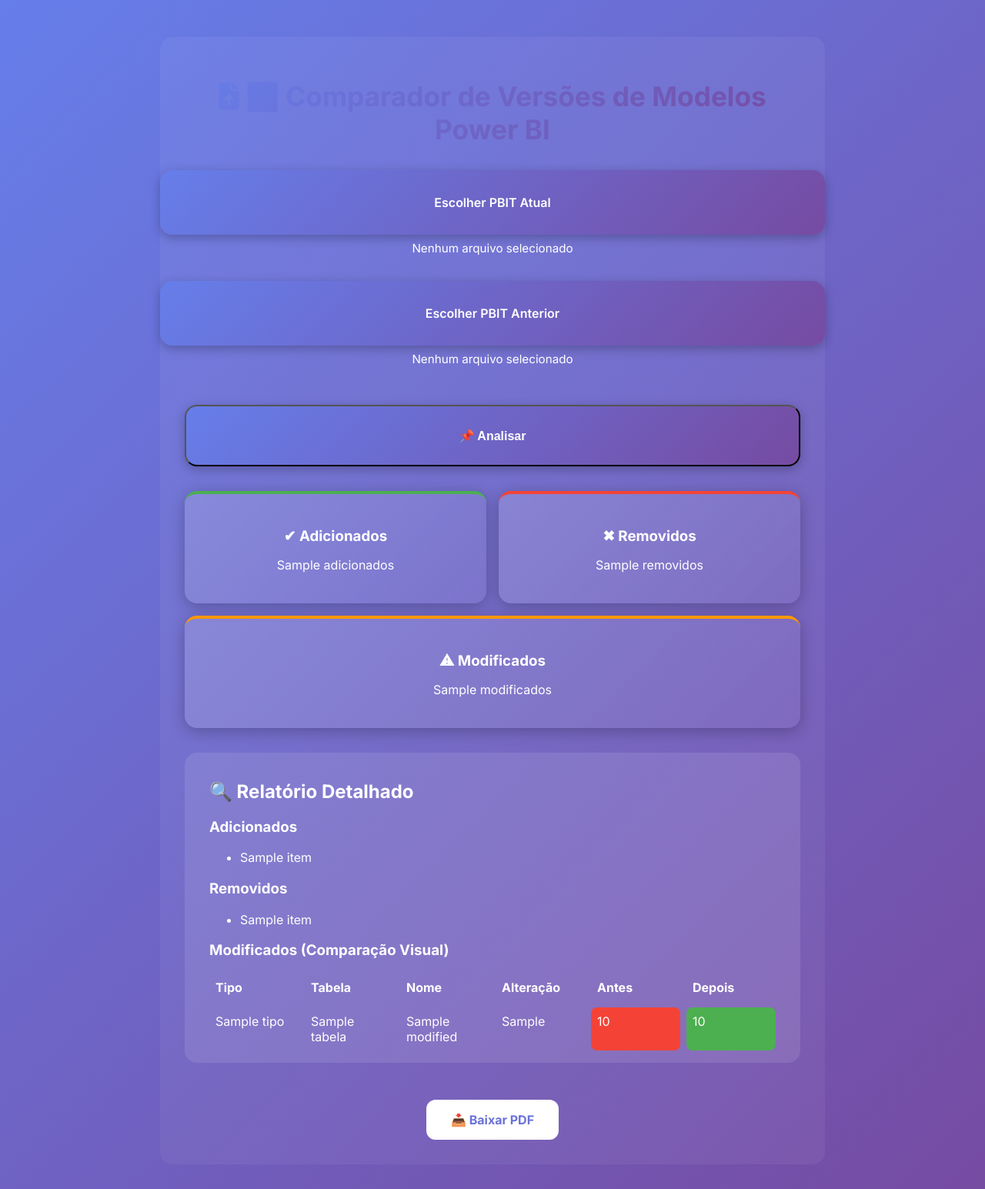
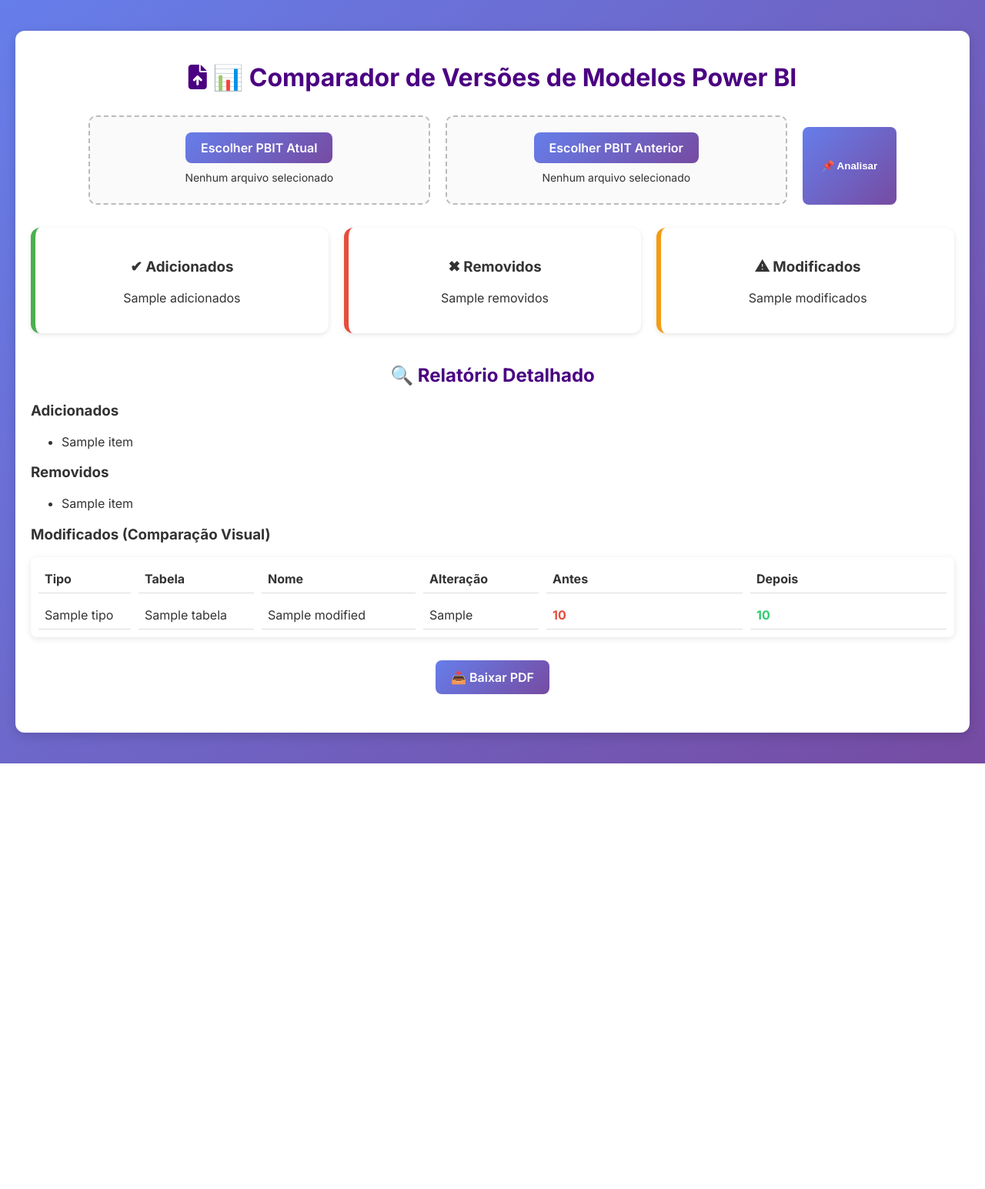
Before and after one commit to yuricassu/Comparador-de-Vers-es-do-Power-BI, a Flask app: template templates/index.html in a window 1280 px wide. Shown: the whole page at 77% size. After the commit the page ends 992 px from the top, so only its background shows below. Run offline with Flask 3, Linux system fonts and the light colour scheme; the template is opened without the code that fills it: most values are stand-ins (such as "Sample title", 1, 10 or a date in 2020); some libraries are stand-ins or nearby versions.

Commit message:
Update style.css

```diff
--- a/static/style.css
+++ b/static/style.css
@@ -1,254 +1,232 @@
-/* Fonte moderna */
+/* Fonte global */
 body {
+    font-family: 'Inter', sans-serif;
+    background: linear-gradient(135deg, #667eea 0%, #764ba2 100%); /* Fundo atualizado */
     margin: 0;
-    font-family: 'Inter', sans-serif;
-    background: linear-gradient(135deg, #667eea 0%, #764ba2 100%);
-    color: #fff;
+    padding: 0;
+    color: #333;
+    min-height: 100vh;
 }
 
+/* Container principal */
 .container {
-    max-width: 800px;
-    margin: 3rem auto 2rem; /* espaçamento do topo aumentado */
-    padding: 2rem;
-    text-align: center;
-    background: rgba(255,255,255,0.05);
-    border-radius: 16px;
+    max-width: 1200px;
+    margin: 40px auto; /* Espaçamento do topo */
+    padding: 20px;
+    background: #fff;
+    border-radius: 12px;
+    box-shadow: 0 4px 15px rgba(0,0,0,0.15);
 }
 
+/* Título */
 h1 {
-    margin-bottom: 2rem;
-    font-size: 2.2rem;
-    font-weight: 700;
-    background: linear-gradient(135deg, #667eea 0%, #764ba2 100%);
-    -webkit-background-clip: text;
-    -webkit-text-fill-color: transparent;
-    display: inline-block;
+    text-align: center;
+    margin-bottom: 30px;
+    color: #4b0082;
 }
 
+/* Upload */
 .upload-section {
     display: flex;
-    flex-direction: column;
-    gap: 1.8rem;
-    align-items: center;
-    margin-bottom: 2rem;
+    gap: 20px;
+    justify-content: center;
+    flex-wrap: wrap;
+    margin-bottom: 20px;
 }
 
 .file-upload-container {
-    width: 100%;
-    display: flex;
-    flex-direction: column;
-    align-items: center;
-    position: relative;
+    border: 2px dashed #bbb;
+    border-radius: 10px;
+    padding: 20px;
+    text-align: center;
+    background: #fafafa;
+    flex: 1;
+    min-width: 280px;
+    max-width: 400px;
+    cursor: pointer;
+    transition: all 0.3s ease-in-out;
+}
+
+.file-upload-container.dragover {
+    border-color: #764ba2;
+    background: #f3e8ff;
 }
 
 .custom-file-upload {
+    display: inline-block;
+    padding: 10px 20px;
     background: linear-gradient(135deg, #667eea 0%, #764ba2 100%);
     color: #fff;
-    padding: 2rem;
-    border-radius: 16px;
+    border-radius: 8px;
+    cursor: pointer;
     font-weight: 600;
-    cursor: pointer;
-    width: 100%;
-    text-align: center;
-    transition: all 0.3s ease;
-    box-shadow: 0 4px 14px rgba(0,0,0,0.25);
+    transition: transform 0.2s ease;
 }
+
 .custom-file-upload:hover {
-    transform: translateY(-3px);
-    box-shadow: 0 8px 28px rgba(0,0,0,0.35);
+    transform: scale(1.05);
 }
-.custom-file-upload input {
+
+input[type="file"] {
     display: none;
 }
 
 .file-name {
-    margin-top: 0.5rem;
-    font-size: 0.95rem;
-    color: #fff;
-    word-break: break-all;
+    display: block;
+    margin-top: 10px;
+    font-size: 14px;
 }
 
 .upload-feedback {
-    font-size: 0.9rem;
-    margin-top: 0.3rem;
-    color: #00ff00;
+    display: block;
+    margin-top: 5px;
+    font-size: 13px;
 }
 
 /* Botão analisar */
 .analyze-btn {
-    margin-top: 1rem;
-    padding: 1.8rem;
-    width: 100%;
     background: linear-gradient(135deg, #667eea 0%, #764ba2 100%);
-    color: #fff;
-    border-radius: 16px;
-    font-weight: 700;
+    color: white;
+    padding: 12px 25px;
+    border: none;
+    border-radius: 8px;
     cursor: pointer;
-    font-size: 1rem;
-    box-shadow: 0 4px 14px rgba(0,0,0,0.25);
-    transition: all 0.3s ease;
-}
-.analyze-btn:hover {
-    transform: translateY(-2px);
-    box-shadow: 0 8px 28px rgba(0,0,0,0.35);
+    margin-top: 15px;
+    font-weight: 600;
+    transition: transform 0.2s ease;
 }
 
-/* Progress bar */
+.analyze-btn:hover {
+    transform: scale(1.05);
+}
+
+/* Barra de progresso */
 .progress-bar {
     width: 100%;
-    background-color: rgba(255,255,255,0.3);
-    border-radius: 12px;
+    background: #ddd;
+    border-radius: 10px;
     overflow: hidden;
-    margin-top: 1rem;
+    margin-top: 20px;
+    height: 20px;
 }
+
 .progress {
-    width: 0%;
-    height: 12px;
-    background-color: #fff;
+    height: 100%;
+    width: 0;
+    background: linear-gradient(135deg, #667eea 0%, #764ba2 100%);
     transition: width 0.4s ease;
-    border-radius: 12px;
 }
 
 /* Checkmark */
 .checkmark {
-    font-size: 1.5rem;
-    color: #00ff00;
-    margin-top: 1rem;
-    animation: fadeIn 0.8s ease-in-out;
+    margin-top: 15px;
+    font-size: 18px;
+    color: #764ba2;
+    text-align: center;
 }
 
-/* Cards */
+/* Cards resumo */
 .cards {
     display: flex;
-    justify-content: space-between;
-    gap: 1rem;
-    margin-bottom: 2rem;
+    gap: 20px;
+    justify-content: center;
+    margin: 30px 0;
     flex-wrap: wrap;
 }
+
 .card {
-    background: linear-gradient(135deg, rgba(255,255,255,0.15), rgba(255,255,255,0.05));
-    padding: 1.5rem;
-    border-radius: 16px;
-    flex: 1 1 30%;
-    box-shadow: 0 4px 20px rgba(0,0,0,0.25);
-    transition: all 0.3s ease;
-    opacity: 0;
-    animation: fadeIn 0.8s forwards;
-}
-.card:hover {
-    transform: translateY(-3px);
-    box-shadow: 0 8px 28px rgba(0,0,0,0.35);
-}
-.card h3 { margin-bottom: 0.5rem; }
-.added { border-top: 4px solid #4caf50; }
-.removed { border-top: 4px solid #f44336; }
-.modified { border-top: 4px solid #ff9800; }
-
-/* Report section */
-.report-section {
-    text-align: left;
-    margin: 2rem 0;
-    background-color: rgba(255,255,255,0.1);
-    padding: 1rem 2rem;
-    border-radius: 16px;
-    max-height: 800px;
-    overflow-y: auto;
+    flex: 1;
+    min-width: 250px;
+    padding: 20px;
+    border-radius: 12px;
+    background: #fff;
+    box-shadow: 0 2px 6px rgba(0,0,0,0.1);
+    text-align: center;
 }
 
-/* Comparação visual com tooltip */
+.card.added {
+    border-left: 6px solid #4CAF50;
+}
+
+.card.removed {
+    border-left: 6px solid #e74c3c;
+}
+
+.card.modified {
+    border-left: 6px solid #f39c12;
+}
+
+/* Relatório detalhado */
+.report-section {
+    margin-top: 40px;
+}
+
+.report-section h2 {
+    text-align: center;
+    margin-bottom: 20px;
+    color: #4b0082;
+}
+
+/* Tabela de modificados */
 .comparison-table {
     display: grid;
-    grid-template-columns: 1fr 1fr 1fr 1fr 1fr 1fr;
-    gap: 0.5rem;
-    margin-top: 1rem;
+    grid-template-columns: 120px 150px 200px 150px 1fr 1fr;
+    gap: 10px;
+    padding: 10px;
+    background: #fff;
+    border-radius: 8px;
+    box-shadow: 0 2px 8px rgba(0,0,0,0.1);
+
+    overflow-x: auto;
+    max-width: 100%;
 }
+
 .table-header {
-    font-weight: 700;
+    font-weight: bold;
+    background: #f0f0f0;
+    padding: 10px;
     display: contents;
 }
+
 .table-row {
     display: contents;
 }
-.table-header div, .table-row div {
-    padding: 0.5rem;
-    border-radius: 8px;
+
+.table-row > div,
+.table-header > div {
+    padding: 8px;
+    border-bottom: 1px solid #ddd;
+    word-wrap: break-word;
 }
+
+/* Valores antigos e novos */
 .old-value {
-    background-color: #f44336;
-    color: #fff;
-    cursor: help;
-}
-.new-value {
-    background-color: #4caf50;
-    color: #fff;
+    color: #e74c3c;
+    font-weight: bold;
     cursor: help;
 }
 
-/* PDF Download */
-.download {
-    display: inline-block;
-    margin-top: 1rem;
-    padding: 1rem 2rem;
-    background: #fff;
-    color: #6A72D9;
-    border-radius: 12px;
-    font-weight: 700;
-    text-decoration: none;
-    transition: all 0.3s ease;
-}
-.download:hover {
-    transform: translateY(-2px);
-    box-shadow: 0 6px 18px rgba(0,0,0,0.25);
+.new-value {
+    color: #2ecc71;
+    font-weight: bold;
+    cursor: help;
 }
 
-/* Animations */
-@keyframes fadeIn { from {opacity:0;} to {opacity:1;} }
+/* Download PDF */
+.download {
+    display: block;
+    text-align: center;
+    margin: 30px auto;
+    padding: 12px 20px;
+    background: linear-gradient(135deg, #667eea 0%, #764ba2 100%);
+    color: white;
+    text-decoration: none;
+    border-radius: 8px;
+    width: fit-content;
+    font-weight: 600;
+    transition: transform 0.2s ease;
+}
 
-/* Responsividade para mobile */
-@media (max-width: 768px) {
-    .container {
-        padding: 1.5rem;
-        margin: 2rem 1rem;
-    }
-
-    h1 {
-        font-size: 1.8rem;
-    }
-
-    .file-upload-container .custom-file-upload {
-        padding: 1.5rem;
-        font-size: 1rem;
-    }
-
-    .analyze-btn {
-        padding: 1.5rem;
-        font-size: 1rem;
-    }
-
-    .cards {
-        flex-direction: column;
-        gap: 1rem;
-    }
-
-    .card {
-        flex: 1 1 100%;
-        padding: 1.2rem;
-        font-size: 0.95rem;
-    }
-
-    .report-section {
-        padding: 1rem;
-        font-size: 0.9rem;
-    }
-
-    .comparison-table {
-        grid-template-columns: 1fr 1fr 1fr 1fr 1fr 1fr;
-        gap: 0.3rem;
-        font-size: 0.85rem;
-    }
-
-    .download {
-        padding: 0.8rem 1.5rem;
-        font-size: 0.95rem;
-    }
+.download:hover {
+    transform: scale(1.05);
 }
```
